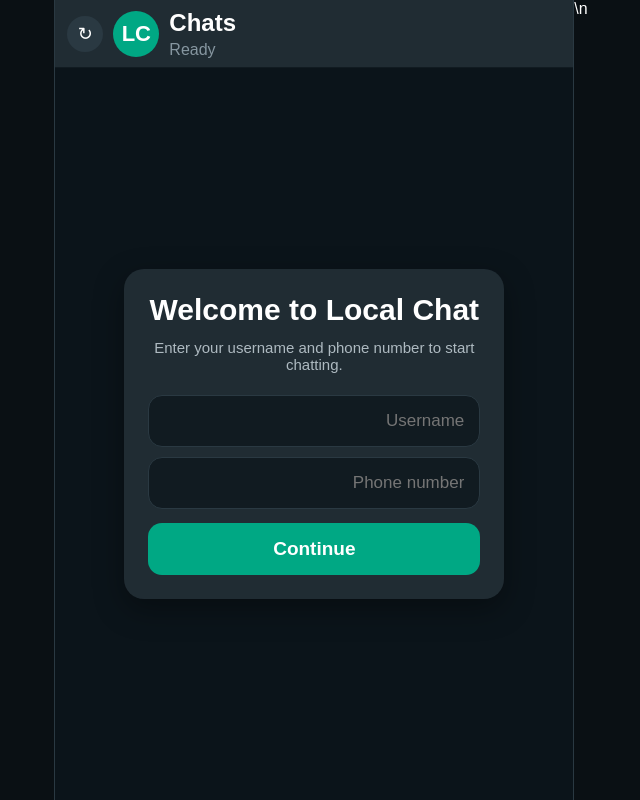
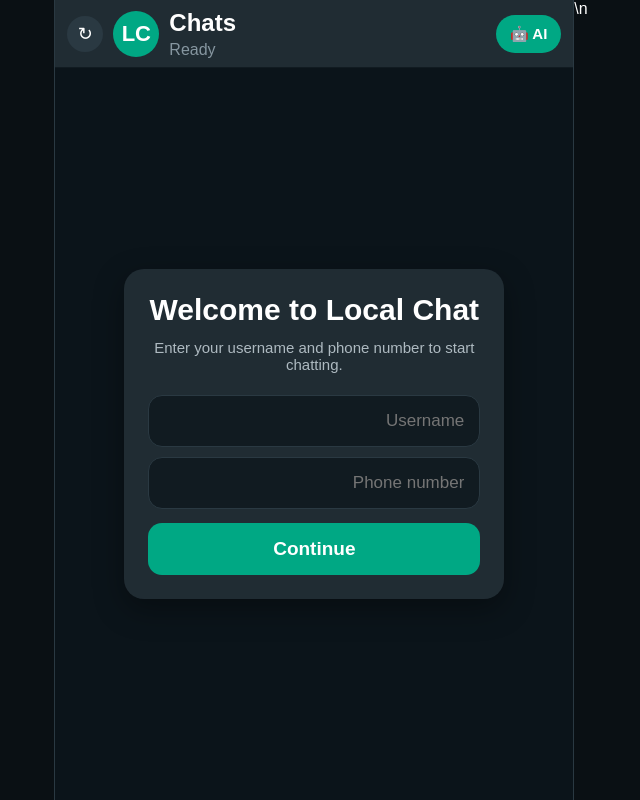
Before and after one commit to asershady001-svg/Repository-name-local-chat, a website: page public/index.html in a window 1280 px wide. Shown: the whole page, without its empty margins (319-959 px from the left). Drawn offline with nearby package versions, Linux system fonts and the light colour scheme; no server answers.

Commit message:
Add AI assistant button to top bar

```diff
--- a/public/index.html
+++ b/public/index.html
@@ -78,6 +78,22 @@
       color: #8696a0;
       margin-top: 4px;
     }
+    .aiTopBtn {
+      border: none;
+      border-radius: 999px;
+      background: #00a884;
+      color: white;
+      padding: 10px 14px;
+      font-size: 15px;
+      font-weight: bold;
+      cursor: pointer;
+      flex-shrink: 0;
+    }
+
+    .aiTopBtn:hover {
+      background: #06cf9c;
+    }
+
 
     .nameScreen {
       height: calc(100vh - 68px);
@@ -1062,6 +1078,7 @@
         <div class="title" id="topTitle">Local Chat</div>
         <div class="subtitle" id="topSubtitle">Ready</div>
       </div>
+      <button class="aiTopBtn" id="aiTopBtn" onclick="alert('AI Assistant will be added next.')" title="AI Assistant">&#129302; AI</button>
     </div>
 
     <div class="nameScreen" id="nameScreen">
```
